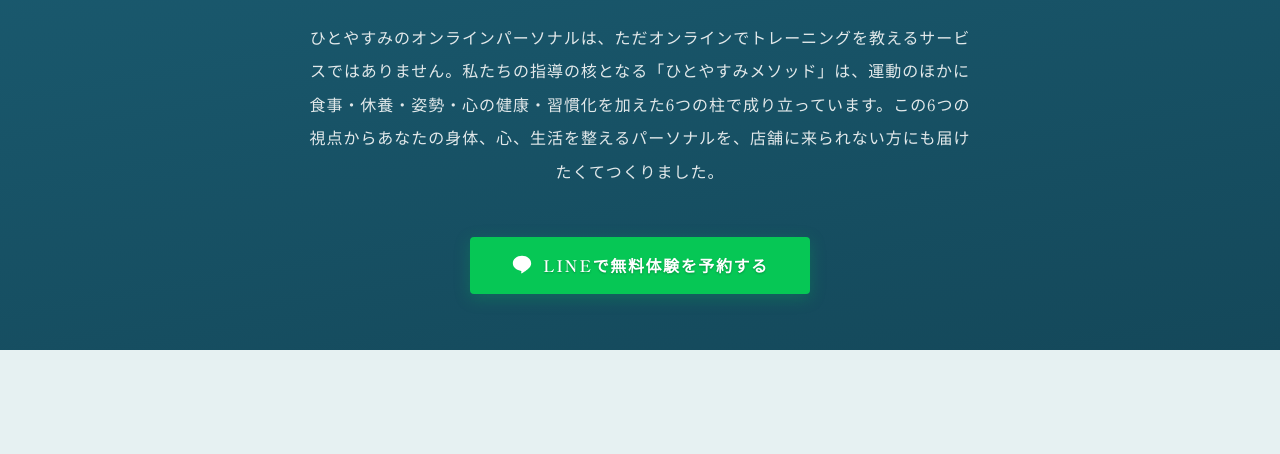
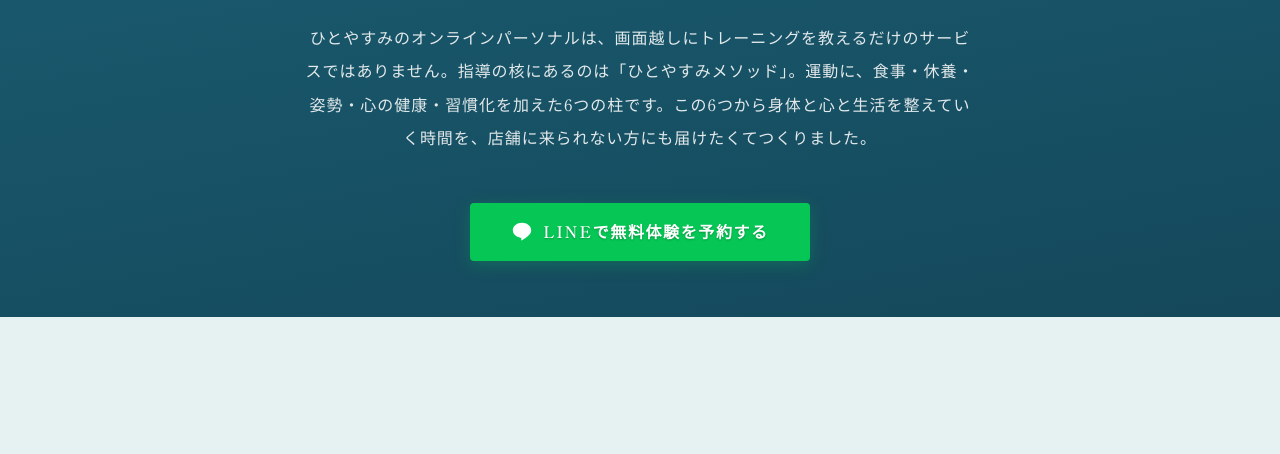
Before and after one commit to hirosetoya-maker/hitoyasumi, a plain HTML site: page online.html in a window 1280 px wide. Shown: the part 345-799 px from the top of the page. Drawn offline with Linux system fonts and the light colour scheme.

Commit message:
ファーストビューのリード文を推敲版に差し替え
Co-Authored-By: Claude Opus 5 <noreply@anthropic.com>

```diff
--- a/online.html
+++ b/online.html
@@ -65,7 +65,7 @@
         <p class="page-intro__breadcrumb"><a href="index.html">ホーム</a><span aria-hidden="true">/</span><span>オンラインパーソナル</span></p>
         <p class="page-intro__eyebrow">ONLINE PERSONAL</p>
         <h1 class="page-intro__title">ジムに通えないあなたにも<br>ひとやすみのパーソナルを</h1>
-        <p class="page-intro__lead">ひとやすみのオンラインパーソナルは、ただオンラインでトレーニングを教えるサービスではありません。私たちの指導の核となる「ひとやすみメソッド」は、運動のほかに食事・休養・姿勢・心の健康・習慣化を加えた6つの柱で成り立っています。この6つの視点からあなたの身体、心、生活を整えるパーソナルを、店舗に来られない方にも届けたくてつくりました。</p>
+        <p class="page-intro__lead">ひとやすみのオンラインパーソナルは、画面越しにトレーニングを教えるだけのサービスではありません。指導の核にあるのは「ひとやすみメソッド」。運動に、食事・休養・姿勢・心の健康・習慣化を加えた6つの柱です。この6つから身体と心と生活を整えていく時間を、店舗に来られない方にも届けたくてつくりました。</p>
         <div class="cta cta--mid">
           <a class="cta__button" href="https://lin.ee/uh5e5la" data-cta="online_hero">
             <svg class="cta__icon" viewBox="0 0 24 24" width="22" height="22" aria-hidden="true"><path fill="currentColor" d="M12 2C6.48 2 2 5.64 2 10.13c0 4.03 3.55 7.4 8.34 8.04.33.07.77.22.88.5.1.26.07.66.03.92l-.14.86c-.04.26-.2 1 .88.55 1.08-.46 5.83-3.44 7.96-5.89C21.4 13.5 22 11.9 22 10.13 22 5.64 17.52 2 12 2z"/></svg>
```
